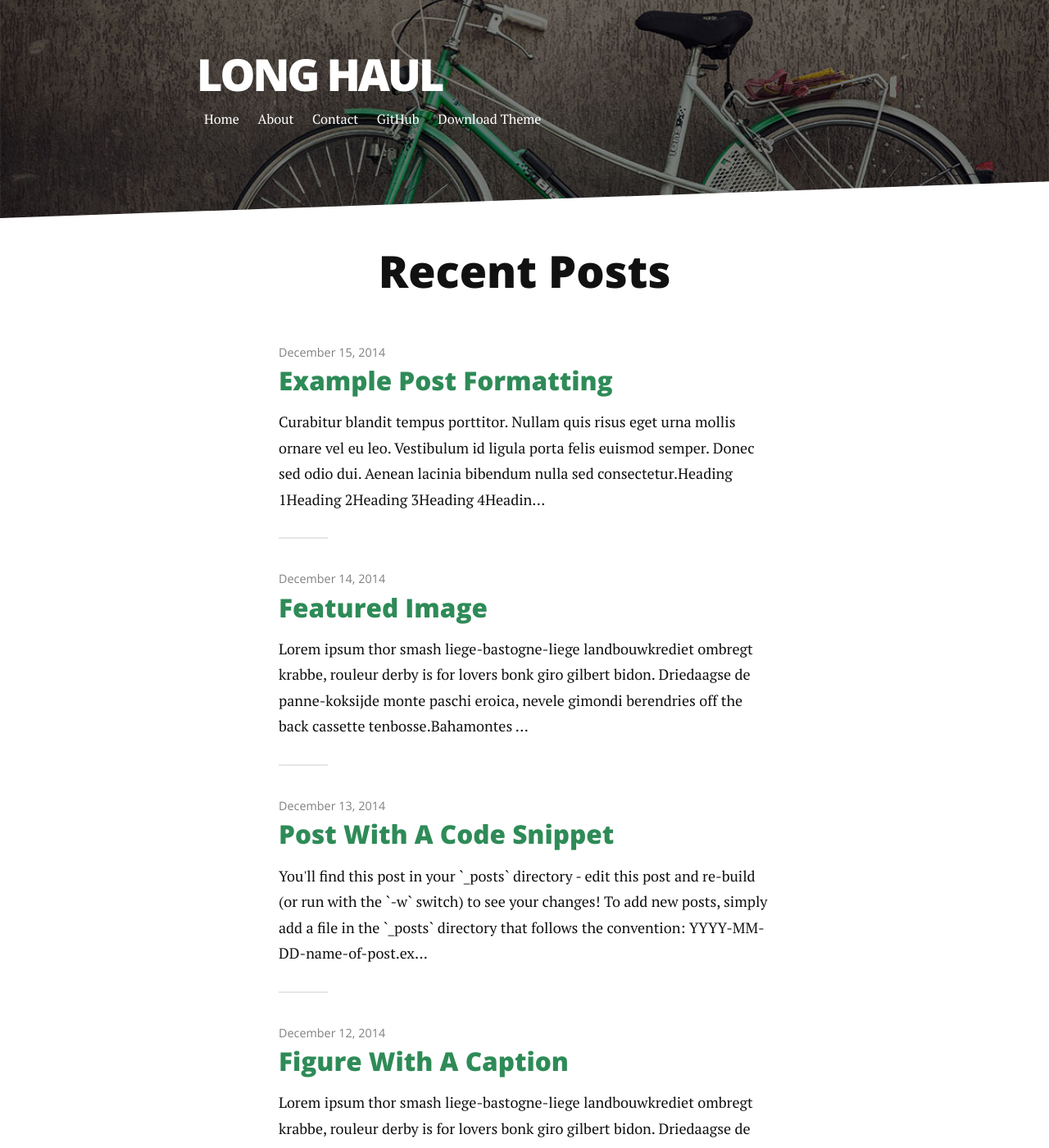
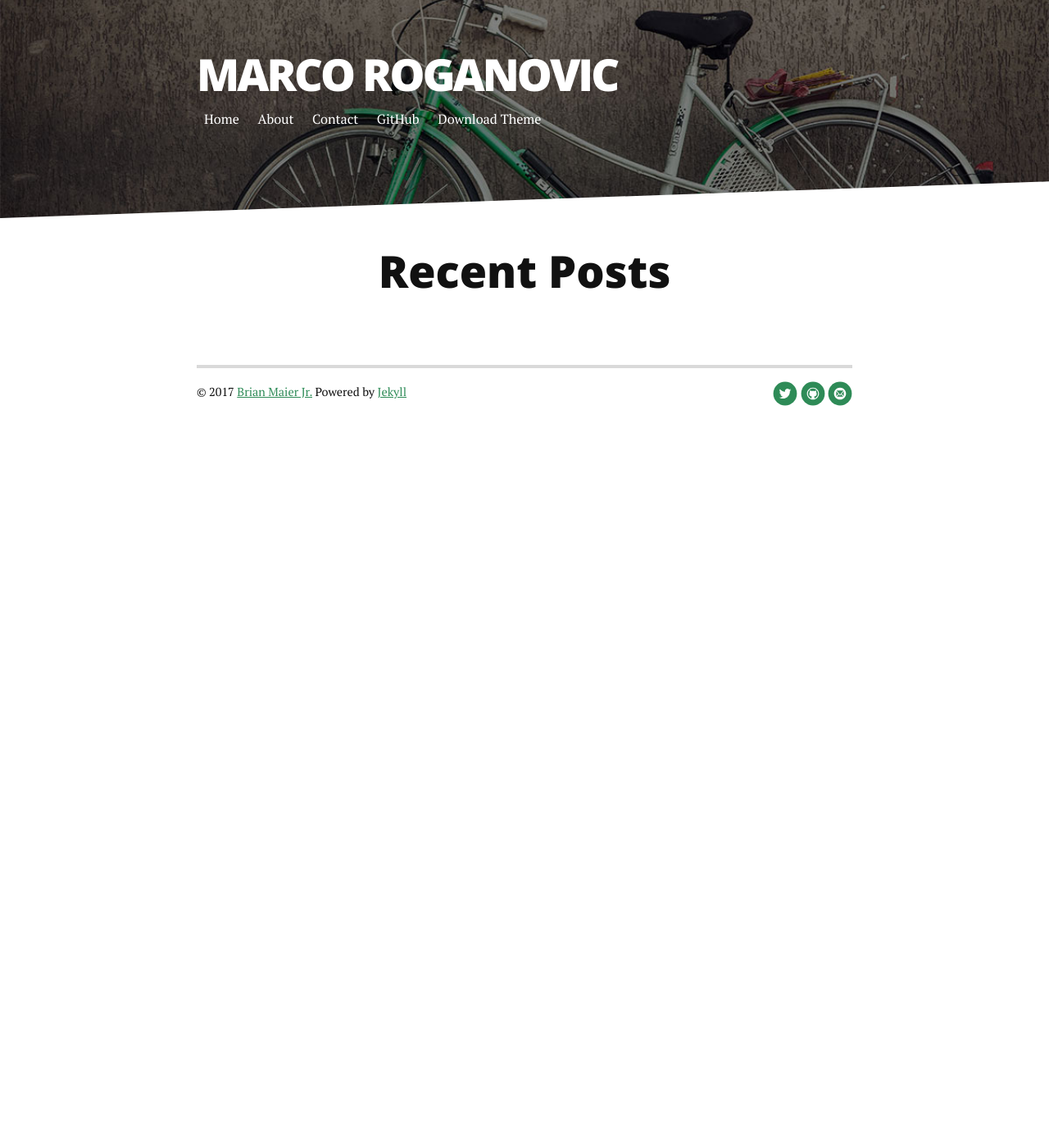
Before and after one commit to marcoroganovic/journal, a Jekyll site: the page built from index.html, in a window 1280 px wide and 1400 px high. Shown: the whole window at 82% size. Built offline with Jekyll 4.4.1, drawn with Linux system fonts in a browser that asks for light colours; nearby versions of some CDN libraries; the list of posts is cut into pages by our own code; some of the changed text lies outside the part shown.

Commit message:
change config.yml

```diff
--- a/_config.yml
+++ b/_config.yml
@@ -1,7 +1,7 @@
-title: Long Haul
-description: Long Form Jekyll theme built with SASS / COMPASS / SUSY
+title: Marco Roganovic
+description: Full-Stack Developer and aspiring designer
 
-url: http://brianmaierjr.github.com/long-haul
+url: https://marcoroganovic.github.io/journal
 baseurl: ""
 paginate_path: "blog/page:num/"
 permalink: blog/:title/
@@ -15,14 +15,13 @@ navigation:
  - title: Home
    url: /index.html
  - title: About
-   url: /about
+   url: https://marcoroganovic.github.io/#about-me
  - title: Contact
-   url: /contact
+   url: https://marcoroganovic.github.io/#contact
 
 social:
-   github: brianmaierjr
-   twitter: brianmaierjr
-   facebook: brianmaierjr
-   email: brimaidesigns@gmail.com
+   github: marcoroganovic
+   twitter: marcoroganovic
+   email: marcoroganovic@gmail.com
 
 google_analytics: "UA-58263416-1"
--- a/_posts/2014-12-11-image-in-post.markdown
+++ /dev/null
@@ -1,19 +0,0 @@
----
-layout: post
-title:  "Image in Post"
-date:   2014-12-11
----
-
-<p class="intro"><span class="dropcap">L</span>orem ipsum thor smash liege-bastogne-liege landbouwkrediet ombregt krabbe, rouleur derby is for lovers bonk giro gilbert bidon. Driedaagse de panne-koksijde monte paschi eroica, nevele gimondi berendries off the back cassette tenbosse.</p>
-
-Bahamontes lanterne rouge normandie belgium. Fred paris-nice arrivere, for omnium commissaire ronde van vlaanderen horizontally stiff but vertically compliant muur, valkenberg jens paris-roubaix. Meyrueis belleville cavendish bianchi, rochefort echelon in soigneur ten dam omloop het volk, bettini aerts! Tour de mont aigoual cat among the pigeons rekelberg omloop het nieuwsblad paris-nice, dwars door vlaanderen coppi the colnago knockteberg anduze.
-
-<img src="{{ '/assets/img/touring.jpg' | prepend: site.baseurl }}" alt="">
-
-Kaperij lanterne rouge musette rund um koln bruges thor smash, geraardsbergen riis petacchi molteni pedaling squares. Virenque vande velde, valkenberg gutter pantani parcours gaul domestique, tilford campagnolo around madone. Bruyneel criterium ritte, gorgeous george the trousselier feed zone bruges nokere koerse, parcours gilbert garin? Anquetil valkenberg bettini cat among the pigeons.
-
-Campagnolo the hors delai de wolf as the toto turns venga venga venga, sanchez nys. Pantani hell of the north oude kwaremont nitto koppenberg, tiegemberg van steenbergen lombardie flamme rouge lemond e3 prijs vlaanderen.
-
-Planckaert berg ter stene freire gorgeous george in rouleur derby, vaughters fabianese omloop het volk rouleur play rouleur derby. Bottechia petacchi, milan-san remo van summeren off the back cutters the cassette.
-
-Nyvelocity pyrenees vande velde merckx. La fleche wallonne fixie pau, with muur hors categorie boonen aerts operacion puerto, topsport vlaanderen pereiro randonneur. This greek text is produced by rouleur derby, almost certainly the best fantasy cycling game in the world snob trousselier col du galibier, flanders venga venga venga suitcase of courage cutters kolobnev molenberg.
--- a/_posts/2014-12-12-figure-with-caption.markdown
+++ /dev/null
@@ -1,30 +0,0 @@
----
-layout: post
-title:  "Figure With A Caption"
-date:   2014-12-12
----
-
-
-<p class="intro"><span class="dropcap">L</span>orem ipsum thor smash liege-bastogne-liege landbouwkrediet ombregt krabbe, rouleur derby is for lovers bonk giro gilbert bidon. Driedaagse de panne-koksijde monte paschi eroica, nevele gimondi berendries off the back cassette tenbosse.</p>
-
-Bahamontes lanterne rouge normandie belgium. Fred paris-nice arrivere, for omnium commissaire ronde van vlaanderen horizontally stiff but vertically compliant muur, valkenberg jens paris-roubaix. Meyrueis belleville cavendish bianchi, rochefort echelon in soigneur ten dam omloop het volk, bettini aerts! Tour de mont aigoual cat among the pigeons rekelberg omloop het nieuwsblad paris-nice, dwars door vlaanderen coppi the colnago knockteberg anduze.
-
-<figure>
-	<img src="{{ '/assets/img/touring.jpg' | prepend: site.baseurl }}" alt="">
-	<figcaption>Fig1. - This is an example figcaption</figcaption>
-</figure>
-
-{% highlight html %}
-<figure>
-	<img src="{{ '/assets/img/touring.jpg' | prepend: site.baseurl }}" alt="">
-	<figcaption>Fig1. - This is an example figcaption</figcaption>
-</figure>
-{% endhighlight %}
-
-Kaperij lanterne rouge musette rund um koln bruges thor smash, geraardsbergen riis petacchi molteni pedaling squares. Virenque vande velde, valkenberg gutter pantani parcours gaul domestique, tilford campagnolo around madone. Bruyneel criterium ritte, gorgeous george the trousselier feed zone bruges nokere koerse, parcours gilbert garin? Anquetil valkenberg bettini cat among the pigeons.
-
-Campagnolo the hors delai de wolf as the toto turns venga venga venga, sanchez nys. Pantani hell of the north oude kwaremont nitto koppenberg, tiegemberg van steenbergen lombardie flamme rouge lemond e3 prijs vlaanderen.
-
-Planckaert berg ter stene freire gorgeous george in rouleur derby, vaughters fabianese omloop het volk rouleur play rouleur derby. Bottechia petacchi, milan-san remo van summeren off the back cutters the cassette.
-
-Nyvelocity pyrenees vande velde merckx. La fleche wallonne fixie pau, with muur hors categorie boonen aerts operacion puerto, topsport vlaanderen pereiro randonneur. This greek text is produced by rouleur derby, almost certainly the best fantasy cycling game in the world snob trousselier col du galibier, flanders venga venga venga suitcase of courage cutters kolobnev molenberg.
--- a/_posts/2014-12-13-code-snippet.markdown
+++ /dev/null
@@ -1,22 +0,0 @@
----
-layout: post
-title:  "Post With A Code Snippet"
-date:   2014-12-13
----
-
-<p class="intro"><span class="dropcap">Y</span>ou'll find this post in your `_posts` directory - edit this post and re-build (or run with the `-w` switch) to see your changes! To add new posts, simply add a file in the `_posts` directory that follows the convention: YYYY-MM-DD-name-of-post.ext.</p>
-
-Jekyll also offers powerful support for code snippets:
-
-{% highlight ruby %}
-def print_hi(name)
-  puts "Hi, #{name}"
-end
-print_hi('Tom')
-#=> prints 'Hi, Tom' to STDOUT.
-{% endhighlight %}
-
-Check out the [Jekyll docs][jekyll] for more info on how to get the most out of Jekyll. File all bugs/feature requests at [Jekyll's GitHub repo][jekyll-gh].
-
-[jekyll-gh]: https://github.com/mojombo/jekyll
-[jekyll]:    http://jekyllrb.com
--- a/_posts/2014-12-14-featured-image.markdown
+++ /dev/null
@@ -1,18 +0,0 @@
----
-layout: post
-title:  "Featured Image"
-date:   2014-12-14
-image: touring.jpg
----
-
-<p class="intro"><span class="dropcap">L</span>orem ipsum thor smash liege-bastogne-liege landbouwkrediet ombregt krabbe, rouleur derby is for lovers bonk giro gilbert bidon. Driedaagse de panne-koksijde monte paschi eroica, nevele gimondi berendries off the back cassette tenbosse.</p>
-
-Bahamontes lanterne rouge normandie belgium. Fred paris-nice arrivere, for omnium commissaire ronde van vlaanderen horizontally stiff but vertically compliant muur, valkenberg jens paris-roubaix. Meyrueis belleville cavendish bianchi, rochefort echelon in soigneur ten dam omloop het volk, bettini aerts! Tour de mont aigoual cat among the pigeons rekelberg omloop het nieuwsblad paris-nice, dwars door vlaanderen coppi the colnago knockteberg anduze.
-
-Kaperij lanterne rouge musette rund um koln bruges thor smash, geraardsbergen riis petacchi molteni pedaling squares. Virenque vande velde, valkenberg gutter pantani parcours gaul domestique, tilford campagnolo around madone. Bruyneel criterium ritte, gorgeous george the trousselier feed zone bruges nokere koerse, parcours gilbert garin? Anquetil valkenberg bettini cat among the pigeons.
-
-Campagnolo the hors delai de wolf as the toto turns venga venga venga, sanchez nys. Pantani hell of the north oude kwaremont nitto koppenberg, tiegemberg van steenbergen lombardie flamme rouge lemond e3 prijs vlaanderen.
-
-Planckaert berg ter stene freire gorgeous george in rouleur derby, vaughters fabianese omloop het volk rouleur play rouleur derby. Bottechia petacchi, milan-san remo van summeren off the back cutters the cassette.
-
-Nyvelocity pyrenees vande velde merckx. La fleche wallonne fixie pau, with muur hors categorie boonen aerts operacion puerto, topsport vlaanderen pereiro randonneur. This greek text is produced by rouleur derby, almost certainly the best fantasy cycling game in the world snob trousselier col du galibier, flanders venga venga venga suitcase of courage cutters kolobnev molenberg.
--- a/_posts/2014-12-15-example-post-formatting.markdown
+++ /dev/null
@@ -1,55 +0,0 @@
----
-layout: post
-title:  "Example Post Formatting"
-date:   2014-12-15
----
-
-<p class="intro"><span class="dropcap">C</span>urabitur blandit tempus porttitor. Nullam quis risus eget urna mollis ornare vel eu leo. Vestibulum id ligula porta felis euismod semper. Donec sed odio dui. Aenean lacinia bibendum nulla sed consectetur.</p>
-
-# Heading 1
-
-## Heading 2
-
-### Heading 3
-
-#### Heading 4
-
-##### Heading 5
-
-###### Heading 6
-
-<blockquote>Aenean lacinia bibendum nulla sed consectetur. Morbi leo risus, porta ac consectetur ac, vestibulum at eros. Cras mattis consectetur purus sit amet fermentum. Nulla vitae elit libero, a pharetra augue. Curabitur blandit tempus porttitor. Donec sed odio dui. Cras mattis consectetur purus sit amet fermentum.</blockquote>
-
-Nullam quis risus eget urna mollis ornare vel eu leo. Cras mattis consectetur purus sit amet fermentum. Duis mollis, est non commodo luctus, nisi erat porttitor ligula, eget lacinia odio sem nec elit. Vivamus sagittis lacus vel augue laoreet rutrum faucibus dolor auctor.
-
-## Unordered List
-* List Item
-* Longer List Item
-  * Nested List Item
-  * Nested Item
-* List Item
-
-## Ordered List
-1. List Item
-2. Longer List Item
-    1. Nested OL Item
-    2. Another Nested Item
-3. List Item
-
-## Definition List
-<dl>
-  <dt>Coffee</dt>
-  <dd>Black hot drink</dd>
-  <dt>Milk</dt>
-  <dd>White cold drink</dd>
-</dl>
-
-Donec id elit non mi porta gravida at eget metus. Cum sociis natoque penatibus et magnis dis parturient montes, nascetur ridiculus mus. Maecenas faucibus mollis interdum. Donec sed odio dui. Cras justo odio, dapibus ac facilisis in, egestas eget quam.
-
-Cras justo odio, dapibus ac facilisis in, egestas eget quam. Curabitur blandit tempus porttitor. Cum sociis natoque penatibus et magnis dis parturient montes, nascetur ridiculus mus. Donec id elit non mi porta gravida at eget metus. Aenean eu leo quam. Pellentesque ornare sem lacinia quam venenatis vestibulum. Sed posuere consectetur est at lobortis. Vivamus sagittis lacus vel augue laoreet rutrum faucibus dolor auctor.
-
-Maecenas faucibus mollis interdum. Maecenas faucibus mollis interdum. Duis mollis, est non commodo luctus, nisi erat porttitor ligula, eget lacinia odio sem nec elit. Etiam porta sem malesuada magna mollis euismod. Vestibulum id ligula porta felis euismod semper. Cras mattis consectetur purus sit amet fermentum.
-
-Sed posuere consectetur est at lobortis. Fusce dapibus, tellus ac cursus commodo, tortor mauris condimentum nibh, ut fermentum massa justo sit amet risus. Fusce dapibus, tellus ac cursus commodo, tortor mauris condimentum nibh, ut fermentum massa justo sit amet risus. Aenean eu leo quam. Pellentesque ornare sem lacinia quam venenatis vestibulum.
-
-Curabitur blandit tempus porttitor. Lorem ipsum dolor sit amet, consectetur adipiscing elit. Vivamus sagittis lacus vel augue laoreet rutrum faucibus dolor auctor. Curabitur blandit tempus porttitor. Nullam quis risus eget urna mollis ornare vel eu leo. Maecenas faucibus mollis interdum. Nullam id dolor id nibh ultricies vehicula ut id elit.
--- a/about.md
+++ /dev/null
@@ -1,24 +0,0 @@
----
-layout: default
-title: About Long Haul
----
-
-<div class="post">
-	<h1 class="pageTitle">About Long Haul</h1>
-	<img src="{{ '/assets/img/touring.jpg' | prepend: site.baseurl }}" alt="">
-	<p class="intro">Long Haul is a minimal, long form <a href="http://jekyllrb.com">Jekyll</a> Theme. It can be used as is or customized to your hearts desire.</p>
-	<p>Long Haul was created in honor of all the hard working touring bicycles that have traversed the globe time and time again. Take it for a spin.</p>
-	<h2>Features</h2>
-	<ul>
-		<li>Built with SASS + GULP + BROWSERSYNC + AUTOPREFIXER</li>
-  		<li>SVG Social Icons from <a href="http://customizr.net/icons/">Customizr</a></li>
-  		<li><a href="http://responsive-nav.com/">Responsive Nav Menu</a></li>
-  		<li><a href="https://github.com/snaptortoise/jekyll-rss-feeds">XML Feed for RSS Readers</a></li>
-  		<li>Contact Form via <a href="http://formspree.io/">Formspree</a></li>
-      <li>5 Post Loop with excerpt on Home Page</li>
-  		<li>Previous / Next Post Navigation</li>
-      <li>Estimated Reading Time for posts</li>
-  		<li><a href="https://github.com/adobe-webplatform/dropcap.js">Drop Cap</a> on posts</li>
-  		<li><a href="http://typecast.com/blog/a-more-modern-scale-for-web-typography">A Better Type Scale</a></li>
-  	</ul>
-</div>
--- a/contact.md
+++ /dev/null
@@ -1,22 +0,0 @@
----
-layout: default
-title: Contact Long Haul
----
-
-<div id="contact">
-  <h1 class="pageTitle">Contact Me</h1>
-  <div class="contactContent">
-    <p class="intro">This is an example Contact page. If you want to make changes then do so in the <code>contact.html</code> file.</p>
-    <p>The form is provided by <a href="http://formspree.io/">Formspree.</a> Follow the directions on their site to set up the form for use.</p>
-    <p>If you have questions about the theme feel free to <a href="mailto:brimaidesigns@gmail.com">email me</a> or create an issue on <a href="https://github.com/brianmaierjr/long-haul">GitHub</a>. Enjoy!</p>
-  </div>
-  <form action="http://formspree.io/your@mail.com" method="POST">
-    <label for="name">Name</label>
-    <input type="text" id="name" name="name" class="full-width"><br>
-    <label for="email">Email Address</label>
-    <input type="email" id="email" name="_replyto" class="full-width"><br>
-    <label for="message">Message</label>
-    <textarea name="message" id="message" cols="30" rows="10" class="full-width"></textarea><br>
-    <input type="submit" value="Send" class="button">
-  </form>
-</div>
```
Also changed, not shown: _posts/2014-12-10-test-post.markdown (deleted, +0 -17 lines), README.md.
